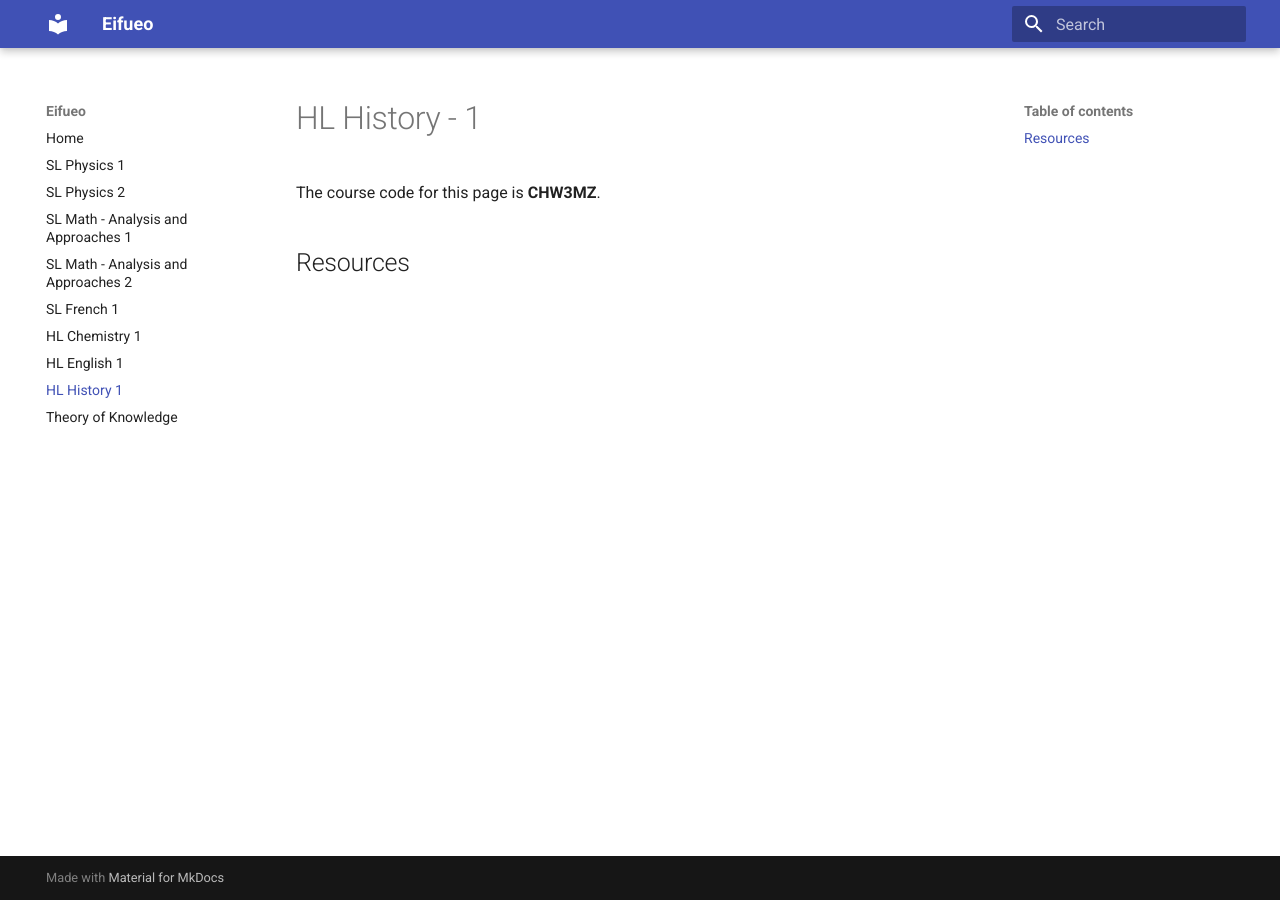
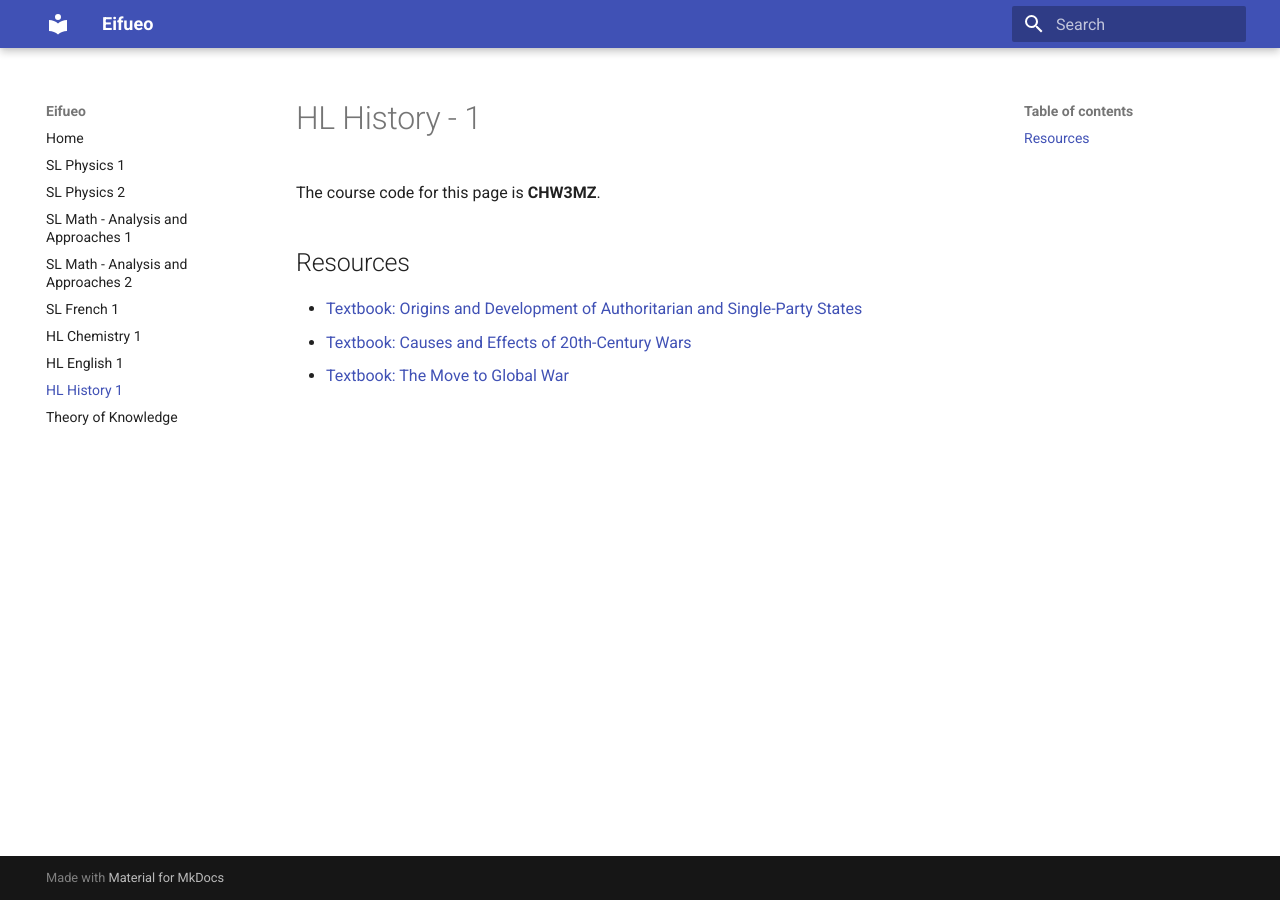
Before and after one commit to potatoeggy/eifueo, an MkDocs documentation site: the page built from docs/chw3mz.md, in a window 1280 px wide. Built offline with MkDocs 1.6.1 and Material for MkDocs 9.7.7, drawn with Linux system fonts in a browser that asks for light colours.

Commit message:
hist: add textbooks

```diff
--- a/docs/chw3mz.md
+++ b/docs/chw3mz.md
@@ -3,3 +3,7 @@
 The course code for this page is **CHW3MZ**.
 
 ## Resources
+
+ - [Textbook: Origins and Development of Authoritarian and Single-Party States](/resources/g11/textbook-authoritarian-states.pdf)
+ - [Textbook: Causes and Effects of 20th-Century Wars](/resources/g11/textbook-cause-20-century-wars.pdf)
+ - [Textbook: The Move to Global War](/resources/g11/textbook-move-global-war.pdf)
```
